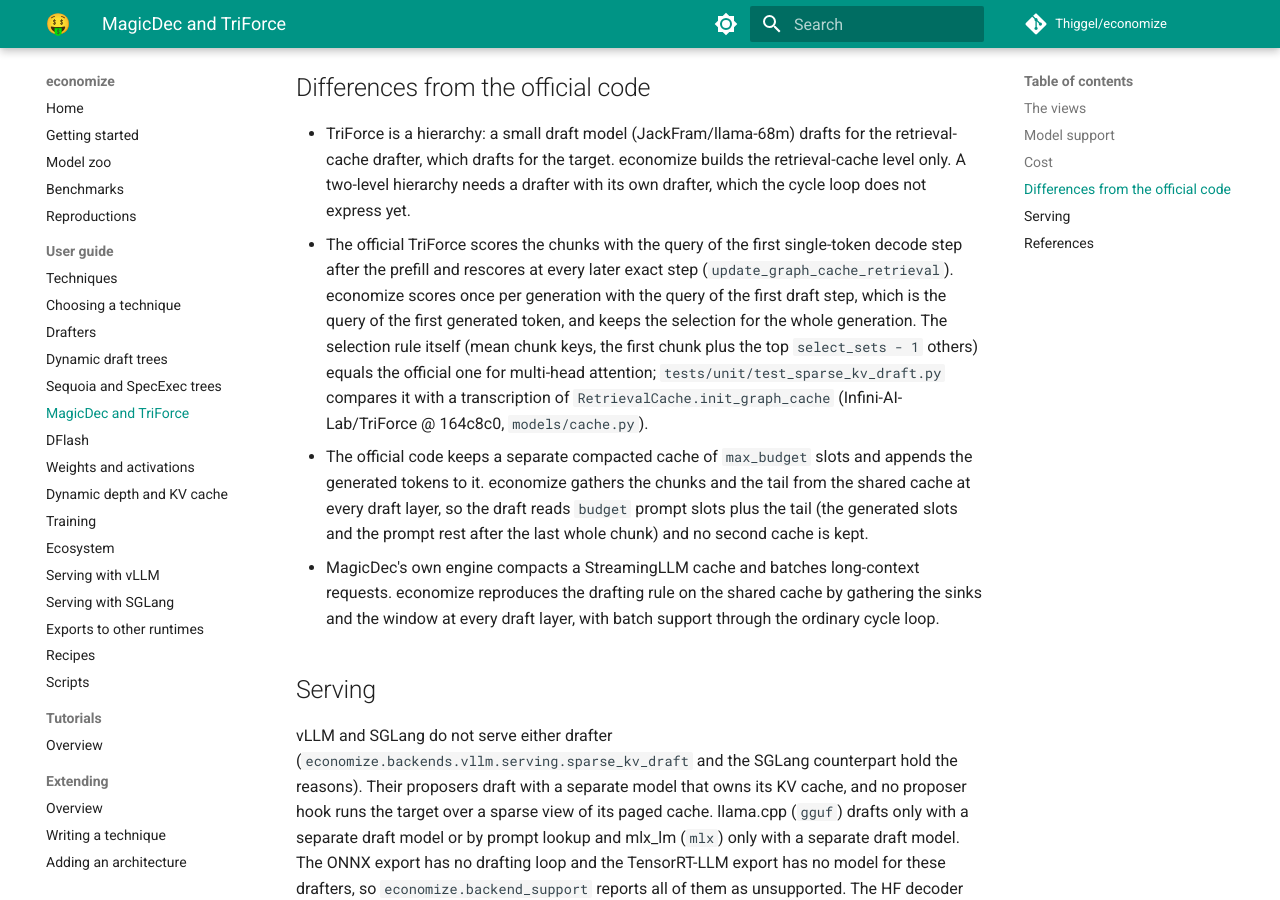
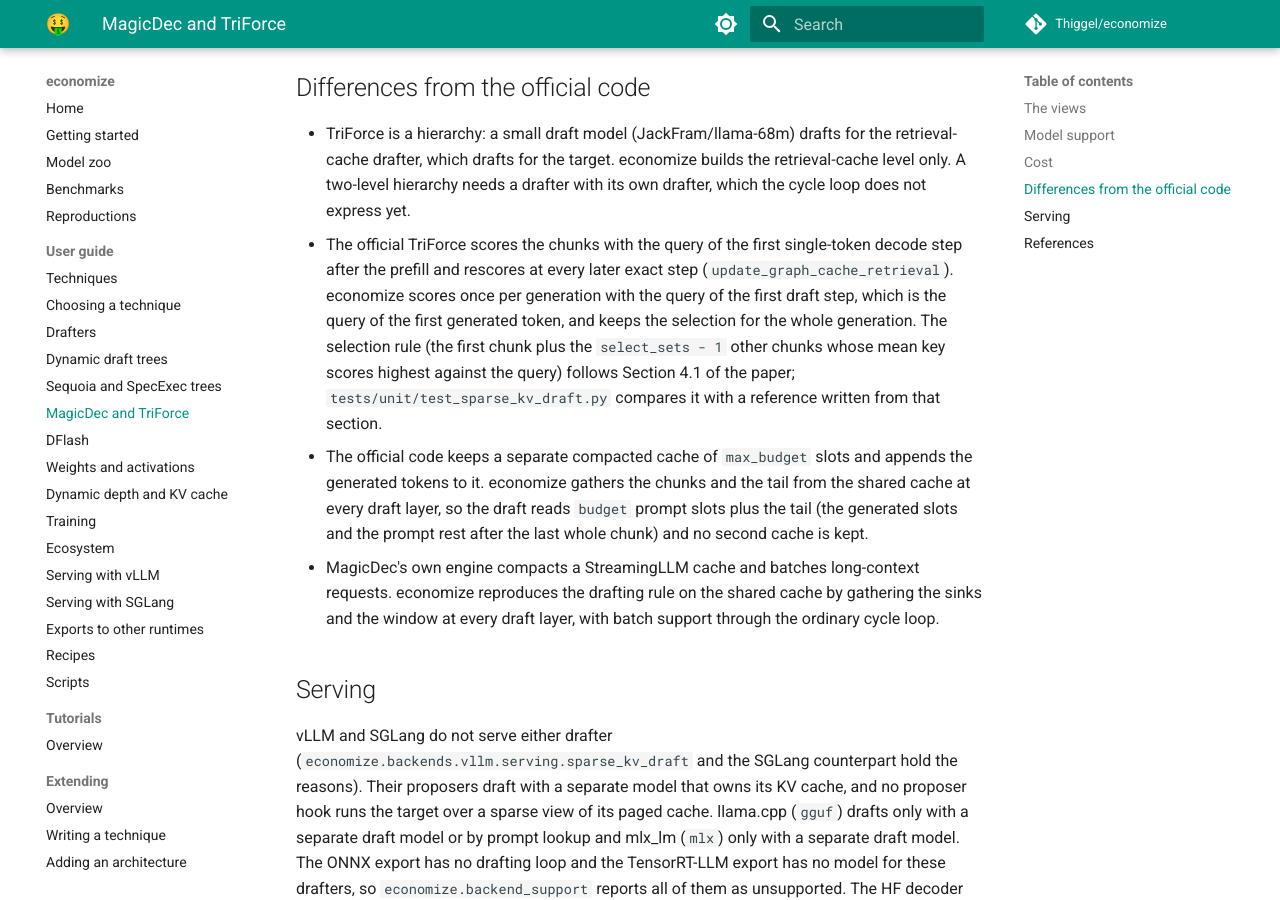
Before and after one commit to Thiggel/economize, an MkDocs documentation site: the page built from docs/long_context_draft.md, in a window 1280 px wide and 900 px high, scrolled down 2269 px. Built offline with MkDocs 1.6.1 and Material for MkDocs 9.7.7, drawn with Linux system fonts in a browser that asks for light colours; comment, search, counter and statistics services are not loaded.

Commit message:
Test the TriForce chunk selection against a reference written from the paper
The test oracle was a transcription of the official TriForce code, whose
repository publishes no license. It is replaced by an independent reference
written from Section 4.1 of Sun et al. (2024), and NOTICE, the docs and the
changelog no longer name the transcription.

```diff
--- a/docs/long_context_draft.md
+++ b/docs/long_context_draft.md
@@ -85,9 +85,9 @@ the kernel's blocks; smaller chunks select more finely and skip less.
 - The official TriForce scores the chunks with the query of the first single-token decode step after the prefill and
   rescores at every later exact step (`update_graph_cache_retrieval`). economize scores once per generation with the
   query of the first draft step, which is the query of the first generated token, and keeps the selection for the
-  whole generation. The selection rule itself (mean chunk keys, the first chunk plus the top `select_sets - 1`
-  others) equals the official one for multi-head attention; `tests/unit/test_sparse_kv_draft.py` compares it with a
-  transcription of `RetrievalCache.init_graph_cache` (Infini-AI-Lab/TriForce @ 164c8c0, `models/cache.py`).
+  whole generation. The selection rule (the first chunk plus the `select_sets - 1` other chunks whose mean key
+  scores highest against the query) follows Section 4.1 of the paper; `tests/unit/test_sparse_kv_draft.py`
+  compares it with a reference written from that section.
 - The official code keeps a separate compacted cache of `max_budget` slots and appends the generated tokens to it.
   economize gathers the chunks and the tail from the shared cache at every draft layer, so the draft reads `budget`
   prompt slots plus the tail (the generated slots and the prompt rest after the last whole chunk) and no second
```
Also changed, not shown: CHANGELOG.md (+4 -2 lines), 2 other files.
